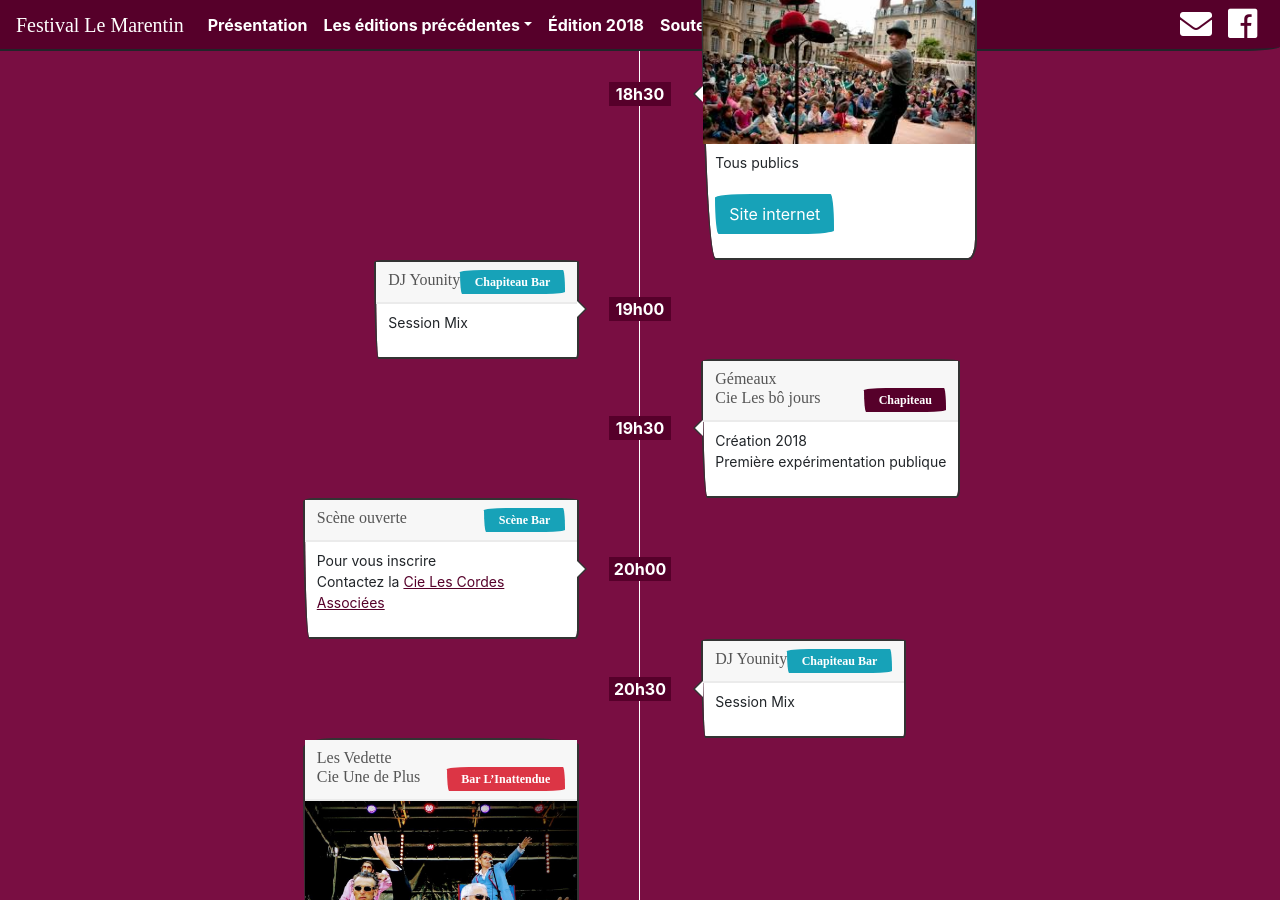
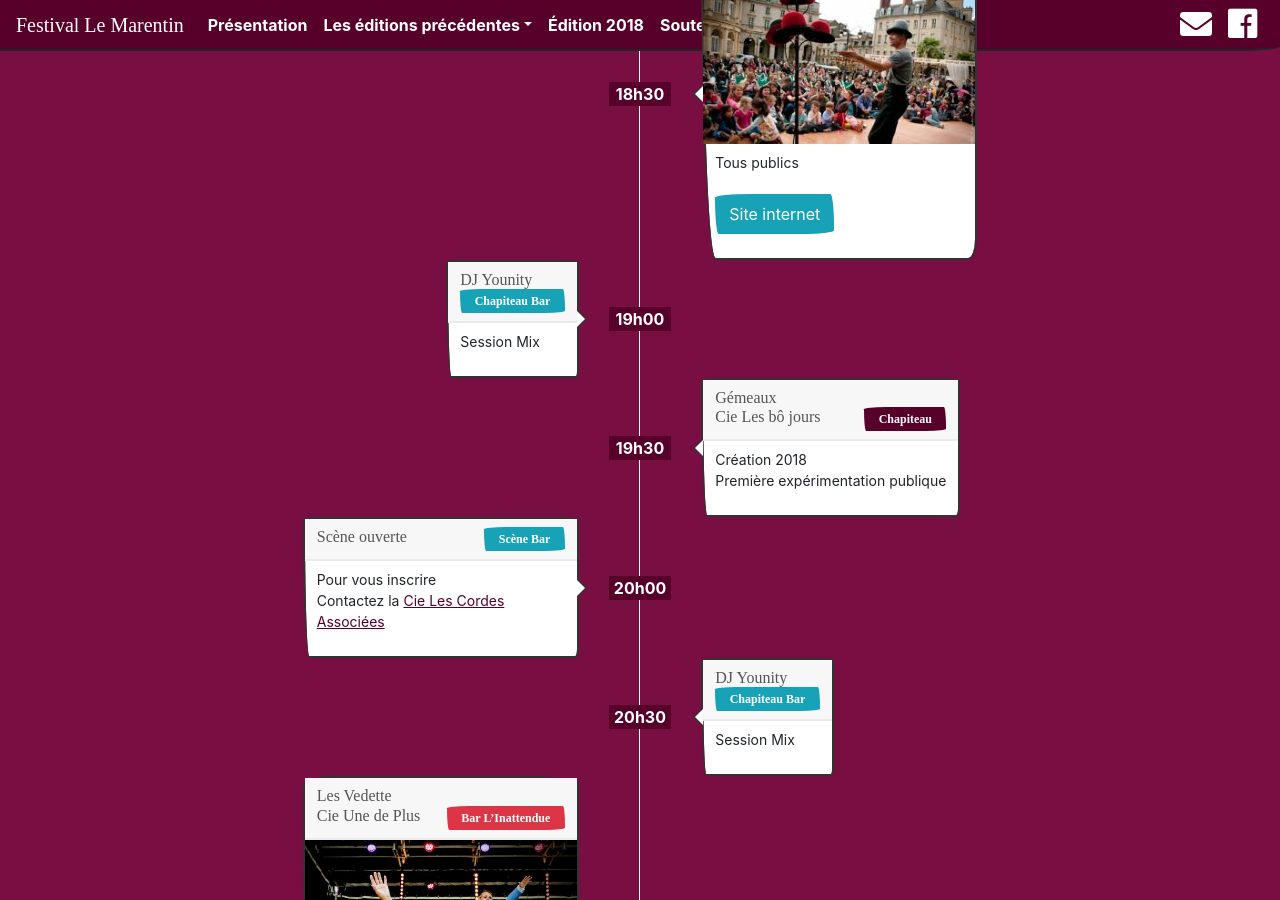
Before and after one commit to tibodut/marentin, a Jekyll site: the page built from edition-2018.html, in a window 1280 px wide and 900 px high, scrolled down 5292 px. Built offline with Jekyll 4.4.1, drawn with Linux system fonts in a browser that asks for light colours; nearby versions of some CDN libraries; some web fonts are replaced.

Commit message:
Update edition-2018.html

```diff
--- a/edition-2018.html
+++ b/edition-2018.html
@@ -210,7 +210,7 @@ layout: default
 %}
  {% include programm_row.html
     hour="19h00"
-    header='DJ Younity <span class="badge badge-info float-right">Chapiteau Bar</span>'
+    header='DJ Younity <br /> <span class="badge badge-info float-right">Chapiteau Bar</span>'
     body='<p>Session Mix</p>'
 %}
 
@@ -232,7 +232,7 @@ layout: default
             {% include programm_row.html
     content_position="right"
     hour="20h30"
-    header='DJ Younity <span class="badge badge-info float-right">Chapiteau Bar</span>'
+    header='DJ Younity <br /> <span class="badge badge-info float-right">Chapiteau Bar</span>'
     body='<p>Session Mix</p>'
 %}
                  {% capture img_url %}{{site.baseurl}}/img/vedette1.jpg{% endcapture %}
```
